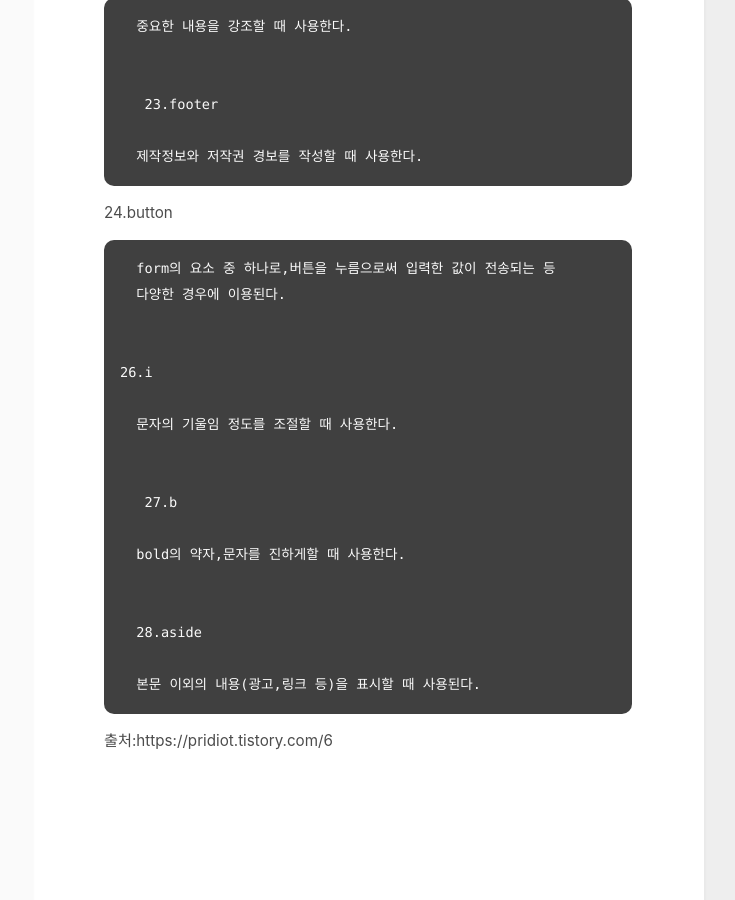
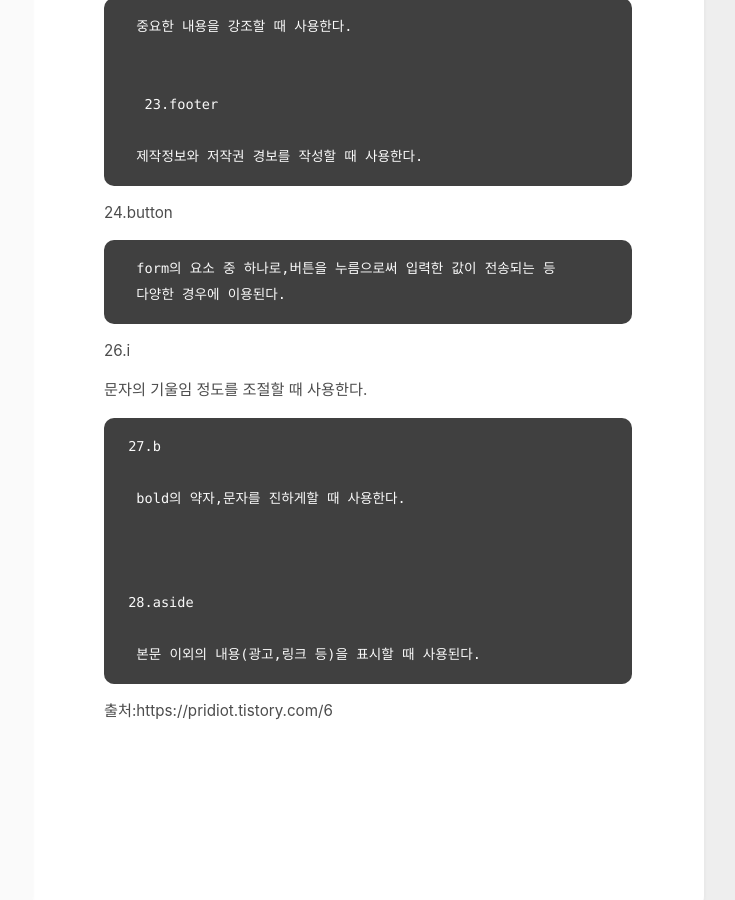
Before and after one commit to pamoo1/bloag, a Jekyll site: the page built from _posts/2021-06-19-java html tag별 정리.md, in a window 1280 px wide and 900 px high, scrolled down 3128 px. Shown: the whole window, without its empty margins (416-1151 px from the left). Built offline with Jekyll 4.4.1, drawn with Linux system fonts in a browser that asks for light colours.

```diff
--- a/_posts/2021-06-19-java html tag별 정리.md
+++ b/_posts/2021-06-19-java html tag별 정리.md
@@ -156,17 +156,20 @@ anchor의 약자(?)로,웹페이지를 다른 웹페이지나 외부 사이트
       다양한 경우에 이용된다.
 
 
-    26.i
 
-      문자의 기울임 정도를 조절할 때 사용한다.
+  26.i
+
+   문자의 기울임 정도를 조절할 때 사용한다.
 
 
-       27.b
+
+     27.b
 
       bold의 약자,문자를 진하게할 때 사용한다.
 
 
-      28.aside
+
+     28.aside
 
       본문 이외의 내용(광고,링크 등)을 표시할 때 사용된다.
 
```
